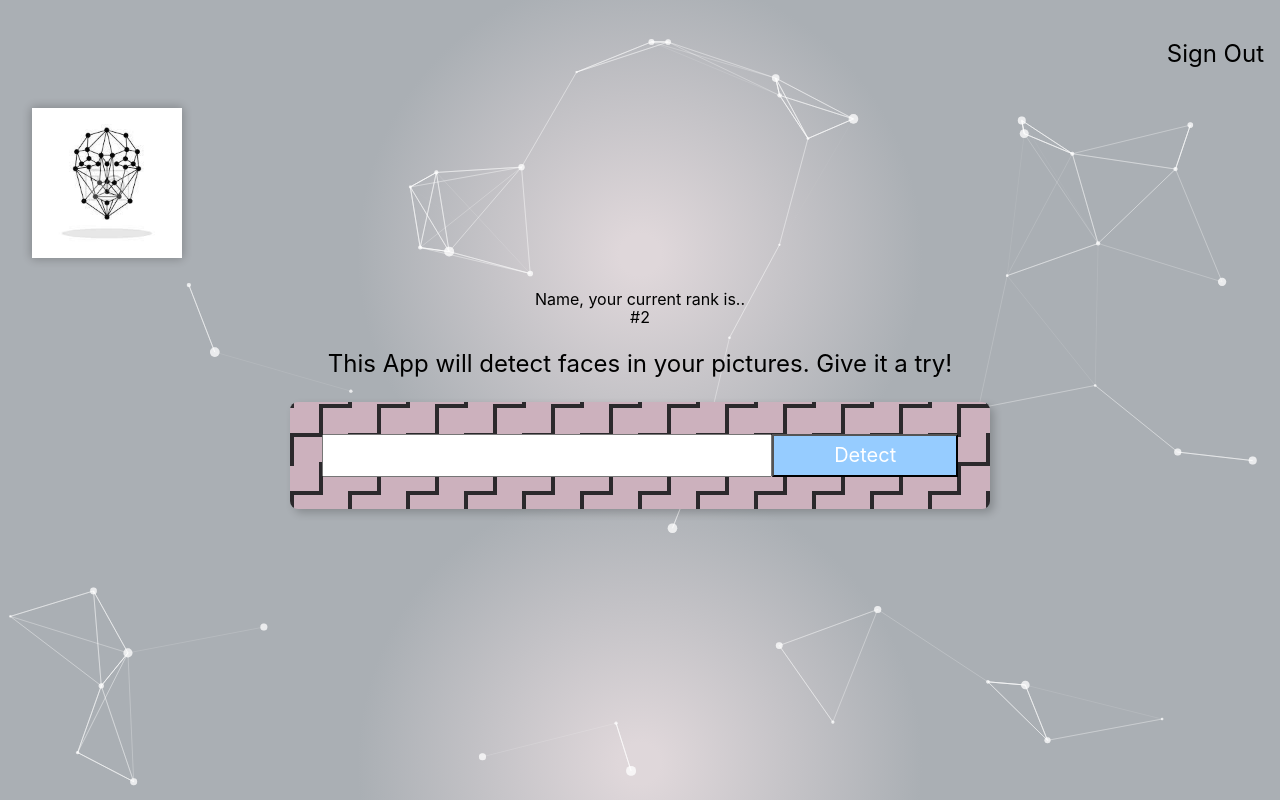
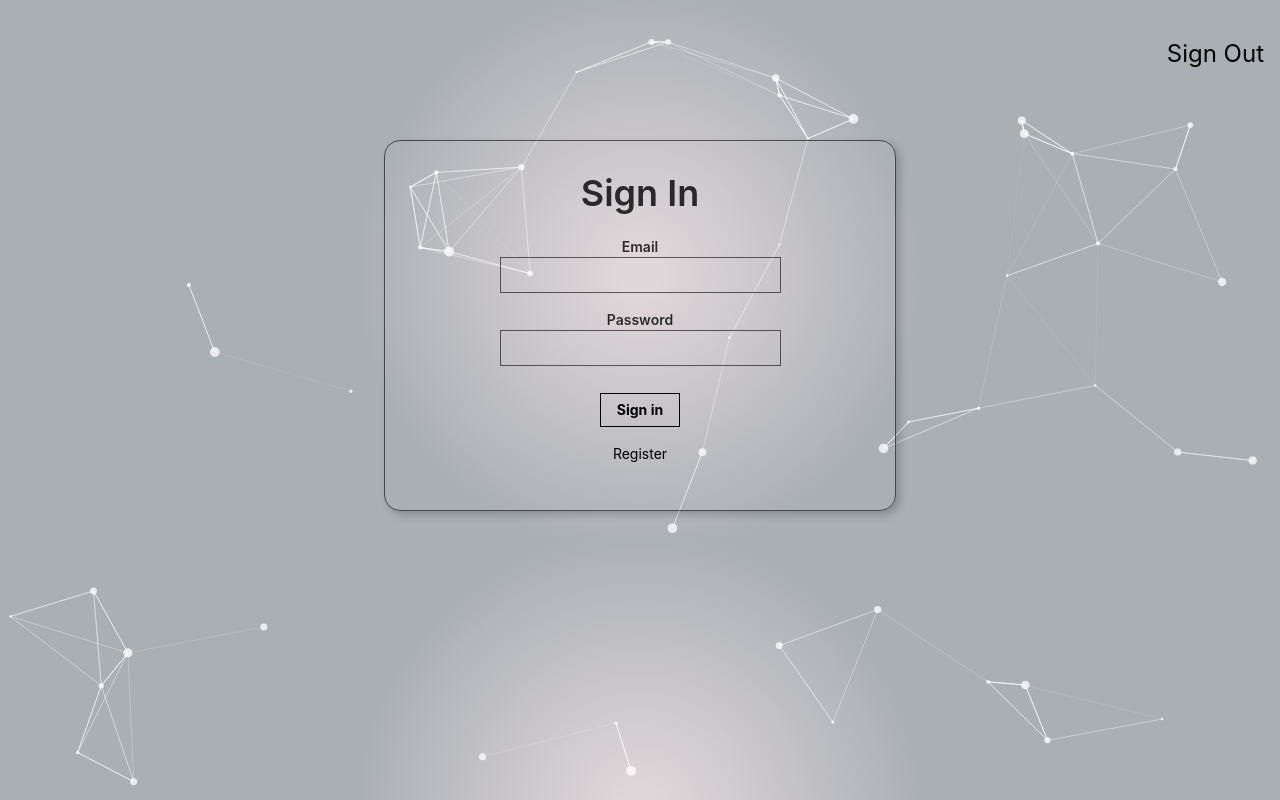
Before and after one commit to nsteez/face-dectection, a React (Create React App) app: page / in a window 1280 px wide. Built offline with nearby package versions, Linux system fonts and the light colour scheme; the HTML template or start-up script is replaced by a standard one; what clarifai would draw is missing.

Commit message:
register component added

```diff
--- a/src/App.js
+++ b/src/App.js
@@ -1,7 +1,9 @@
 import React, { Component } from 'react';
 import './App.css';
-import Clarifai, { FACE_DETECT_MODEL } from 'clarifai';
+import Clarifai from 'clarifai';
 import Navigation from './components/Navigation';
+import Signin from './LoginIn/Signin';
+import Register from './LoginIn/Register';
 import Logo from './components/Logo';
 import ImageLinkForm from './components/ImageLinkForm';
 import Rank from './components/Rank';
@@ -10,10 +12,8 @@
 import Particles from 'react-tsparticles';
 
 const app = new Clarifai.App({
-  apiKey: "a403429f2ddf4b49b307e318f00e528b"
+  apiKey: "a123sxrfdtujlolljgfdshjkkkkj"
 });
-
-
 
 const particleOptions = {
         fpsLimit: 30,
@@ -76,6 +76,8 @@
       input: "",
       imageUrl: "",
       box: {},
+      page: "login",
+      isSignedIn: false,
     }
   }
 
@@ -110,17 +112,35 @@
         //console.log(response.outputs[0].data.regions[0].region_info.bounding_box)
         .catch(error => console.log(error));
   }
+  onPageChange = (page) => {
+    if (page === 'signout') {
+      this.setState({isSignedIn:false})
+    }else if (page === "home"){
+      this.setState({isSignedIn: true})
+    }
+    this.setState({page:page})
+  }
 
-  render(){
+  render() {
+    const { isSignedIn, imageUrl, page, box } = this.state;
     return (
       <div className="App">
-       <Particles className='particles'
-        params={particleOptions} />
-      <Navigation />
+        <Particles className='particles' params={particleOptions} />
+        <Navigation isSignedIn={isSignedIn} onPageChange={this.onPageChange}/>
+        { page === 'home' ?
+          <div>
           <Logo />
           <Rank />
           <ImageLinkForm onInputChange={this.onInputChange} onButtonSubmit={this.onButtonSubmit}/>
-      <FaceRecognition box={this.state.box} imageUrl={this.state.imageUrl}/>
+          <FaceRecognition box={box} imageUrl={imageUrl}/>
+          </div>
+          : (
+            page === 'login' ?
+            <Signin onPageChange={this.onPageChange}/> : <Register onPageChange={this.onPageChange}/>
+
+
+          )
+        }
       </div>
     );
   }
--- /dev/null
+++ b/src/LoginIn/Register.js
@@ -0,0 +1,41 @@
+import React from 'react';
+
+
+const Register = ({onPageChange}) => {
+    return (
+    <article className="br4 ba dark-gray b--black-60 mv4 w-100 w-50-m w-25-1 mw6 shadow-5 center">
+    <main className="pa4 black-80">
+    <form className="measure">
+        <fieldset id="sign_up" className="ba b--transparent ph0 mh0">
+        <legend className="f2 fw6 ph0 mh0 center ">Register</legend>
+        <div className="mt3">
+            <label className="db fw6 lh-copy f6" for="name">Name</label>
+            <input className="pa2 input-reset ba bg-transparent hover-bg-lightest-blue
+            hover-white w-100 b--black-60" type="text" name="name"  id="name"/>
+
+            <label className="db fw6 lh-copy f6" for="name">Email</label>
+            <input className="pa2 input-reset ba bg-transparent hover-bg-lightest-blue
+            hover-white w-100 b--black-60" type="email" name="email"  id="email"/>
+        </div>
+        <div className="mv3">
+            <label className="db fw6 lh-copy f6" for="password">Password</label>
+            <input className="b pa2 input-reset ba bg-transparent hover-bg-lightest-blue hover-white
+            w-100 b--black-60" type="password" name="password"  id="password"/>
+        </div>
+
+        </fieldset>
+        <div className="">
+        <input
+          onClick={() => onPageChange('home')} //func definition
+          className="b ph3 pv2 input-reset ba b--black bg-transparent grow pointer f6 dib"
+          type="submit"
+          value="Register"
+        />
+        </div>
+    </form>
+    </main>
+    </article>
+
+    )
+}
+export default Register ;
--- /dev/null
+++ b/src/LoginIn/Signin.js
@@ -0,0 +1,40 @@
+import React from 'react';
+
+
+const Signin = ({onPageChange}) => {
+    return (
+    <article className="br4 ba dark-gray b--black-60 mv4 w-100 w-50-m w-25-1 mw6 shadow-5 center">
+    <main className="pa4 black-80">
+    <form className="measure">
+        <fieldset id="sign_up" className="ba b--transparent ph0 mh0">
+        <legend className="f2 fw6 ph0 mh0 center ">Sign In</legend>
+        <div className="mt3">
+            <label className="db fw6 lh-copy f6" htmlFor="email-address">Email</label>
+            <input className="pa2 input-reset ba bg-transparent hover-bg-lightest-blue hover-white w-100 b--black-60" type="email" name="email-address"  id="email-address"/>
+        </div>
+        <div className="mv3">
+            <label className="db fw6 lh-copy f6" htmlFor="password">Password</label>
+            <input className="b pa2 input-reset ba bg-transparent hover-bg-lightest-blue hover-white w-100 b--black-60" type="password" name="password"  id="password"/>
+        </div>
+
+        </fieldset>
+        <div className="">
+        <input
+          onClick={() => onPageChange('home')} //func definition
+          className="b ph3 pv2 input-reset ba b--black bg-transparent grow pointer f6 dib"
+          type="submit"
+          value="Sign in"
+        />
+        </div>
+        <div className="lh-copy mt3">
+          <p onClick={()=>onPageChange("register")} className="f6 link dim black db pointer">Register</p>
+        {/* <a href="#0" className="f6 link dim black db">Register</a>
+        <a href="#0" className="f6 link dim black db">Forgot your password?</a> */}
+        </div>
+    </form>
+    </main>
+    </article>
+
+    )
+}
+export default Signin ;
```
Lines whose indentation alone changed are shown as unchanged.
